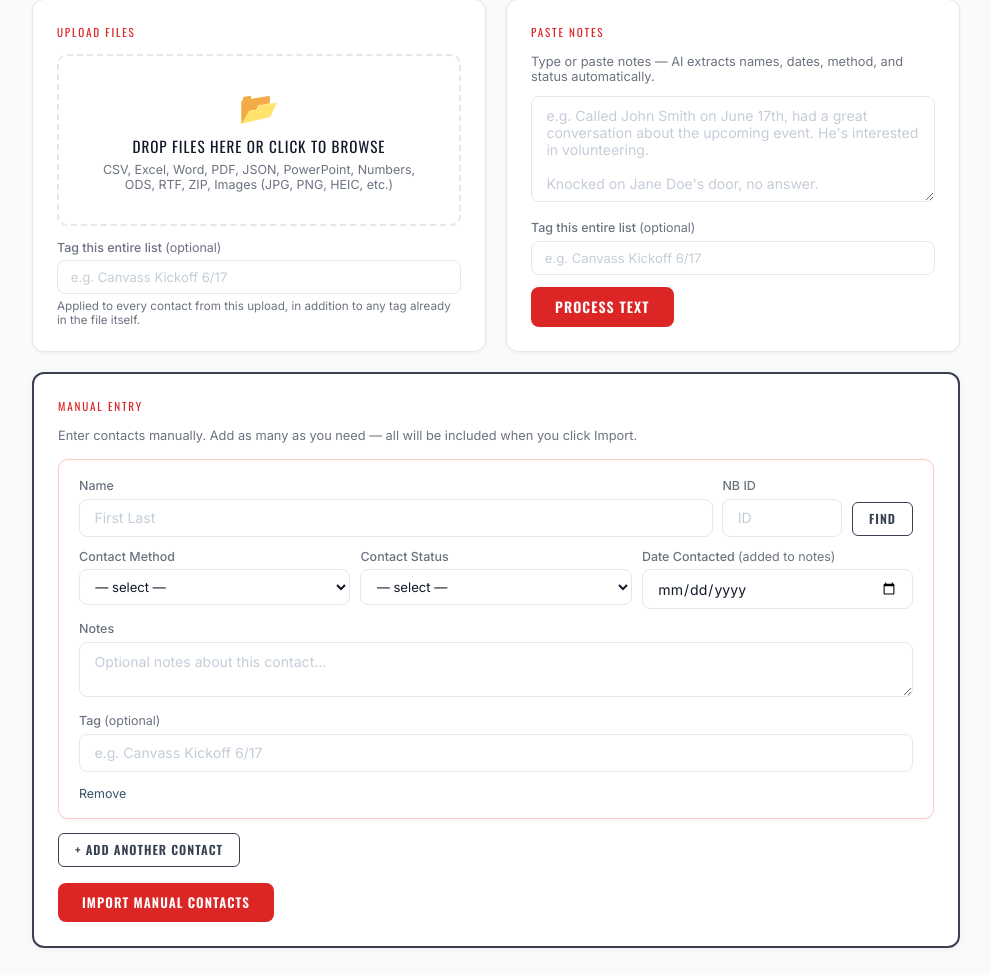
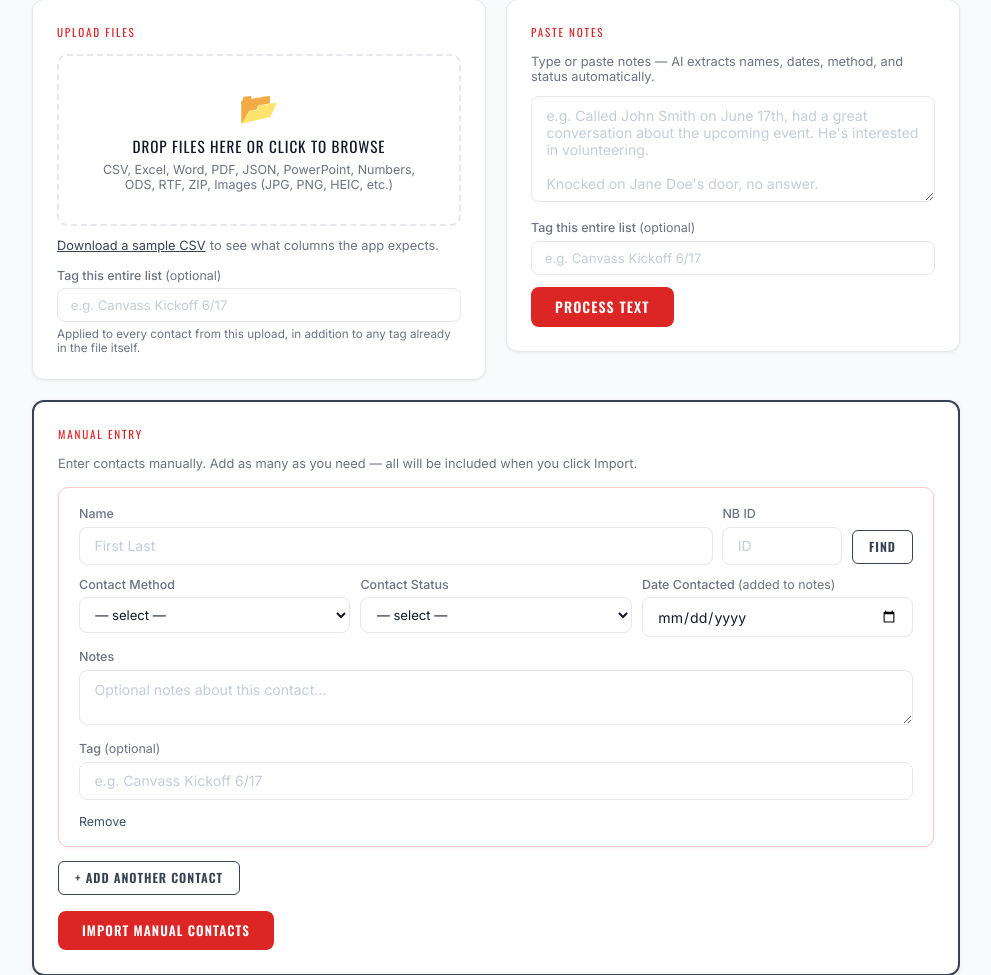
Before and after one commit to surusgop/contact_app, a Flask app: page / in a window 1280 px wide. Shown: the part 258-1233 px from the top of the page, without its empty margins (144-1135 px from the left). Before the commit the page ends 1206 px from the top, so only its background shows below. Run offline with Flask 3, Linux system fonts and the light colour scheme; the visitor is signed in with stand-in values (Sample User, id 1); some libraries are stand-ins or nearby versions.

Commit message:
example csv

```diff
--- a/app.py
+++ b/app.py
@@ -13,7 +13,7 @@ import requests
 import urllib3
 import pandas as pd
 from datetime import datetime, timezone, timedelta
-from flask import Flask, render_template, request, jsonify, redirect, url_for, session
+from flask import Flask, render_template, request, jsonify, redirect, url_for, session, Response
 from flask_login import LoginManager, UserMixin, login_user, logout_user, login_required, current_user
 from authlib.integrations.flask_client import OAuth
 from dotenv import load_dotenv
@@ -1645,6 +1645,27 @@ def bulk():
     return redirect("/")
 
 
+@app.route("/sample-contacts.csv")
+@login_required
+def sample_contacts_csv():
+    """A downloadable example of the columns the AI column-mapper recognizes,
+    linked from the file-upload section so people know what to feed it."""
+    csv_text = (
+        "Name,Contact Date,Contact Method,Contact Status,Notes,Tag\n"
+        "John Smith,6/17/2026,phone call,answered,"
+        "\"Talked about the June event, he's interested in volunteering\",Volunteer\n"
+        "Jane Doe,6/18/2026,door knock,no answer,"
+        "\"No one home, left a flyer\",\n"
+        "Bob Johnson III,6/19/2026,face to face,meaningful interaction,"
+        "\"Great conversation about local issues\",\"Event Attendee, VIP\"\n"
+    )
+    return Response(
+        csv_text,
+        mimetype="text/csv",
+        headers={"Content-Disposition": "attachment; filename=sample_contacts.csv"},
+    )
+
+
 @app.route("/bulk/upload", methods=["POST"])
 @login_required
 def bulk_upload():
--- a/templates/combined.html
+++ b/templates/combined.html
@@ -303,6 +303,10 @@
         <div class="drop-icon">&#x1F4C2;</div>
         <div class="drop-title">Drop files here or click to browse</div>
         <div class="drop-sub">CSV, Excel, Word, PDF, JSON, PowerPoint, Numbers, ODS, RTF, ZIP, Images (JPG, PNG, HEIC, etc.)</div>
+      </div>
+      <div style="margin-top:.5rem;">
+        <a href="/sample-contacts.csv" style="font-size:.8rem;color:var(--charcoal);text-decoration:underline;">Download a sample CSV</a>
+        <span style="font-size:.8rem;color:var(--muted);"> to see what columns the app expects.</span>
       </div>
       <input type="file" id="file-input" multiple style="display:none;" />
       <div style="margin-top:.85rem;">
```
